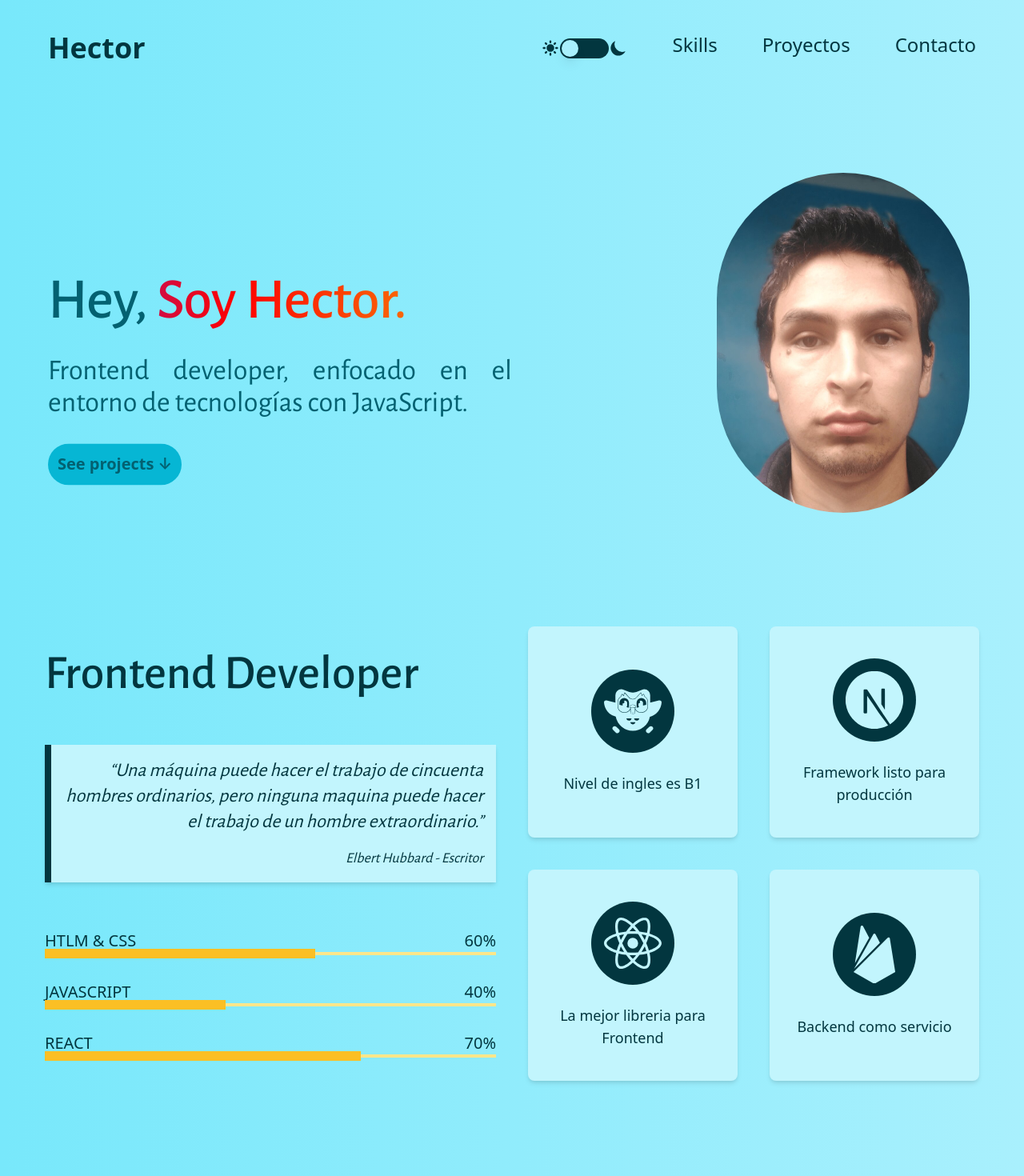
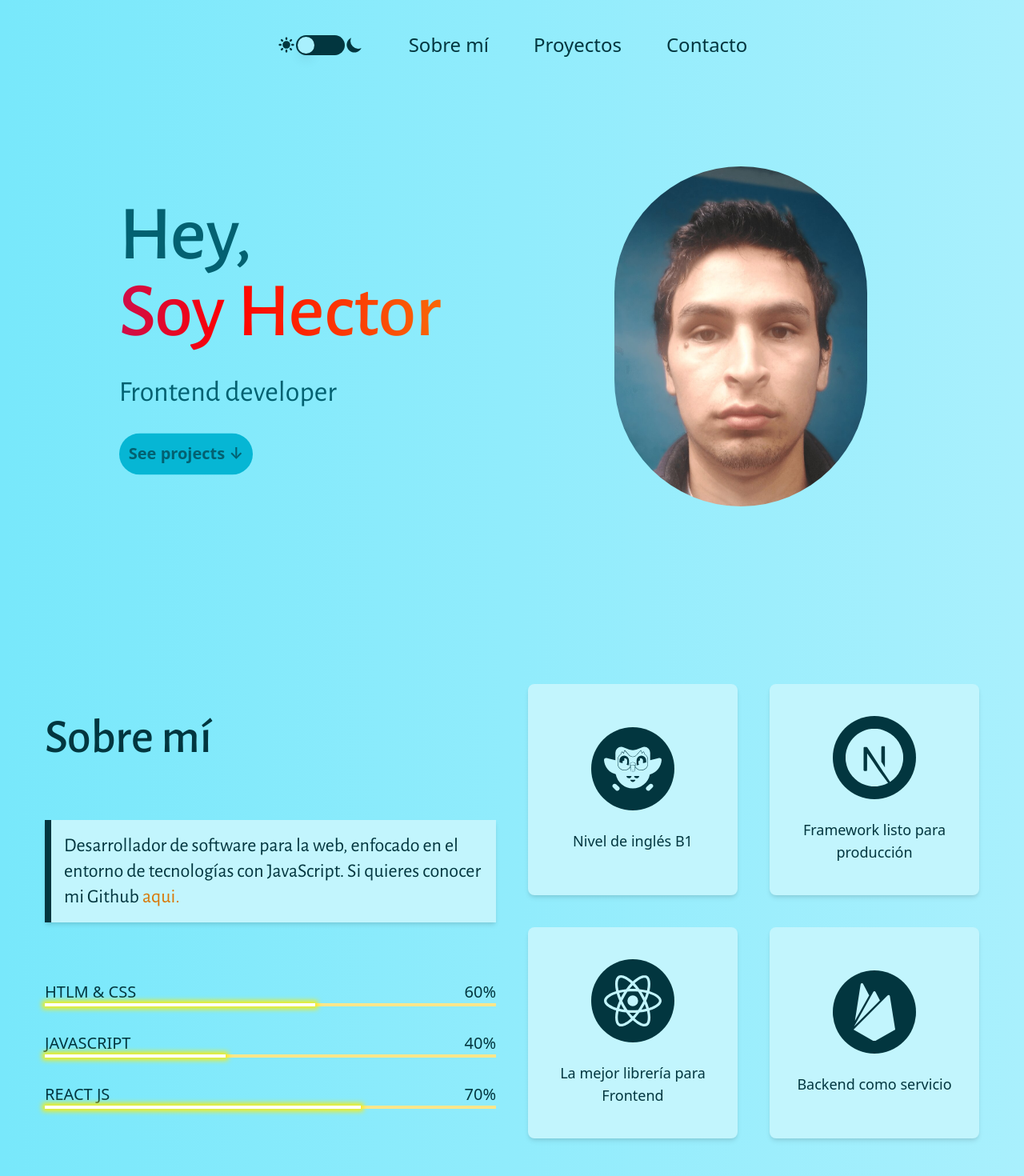
Before and after one commit to hecthorl/portfolio-prev, a Next.js app: page / in a window 1280 px wide. Shown: the top 1470 px of the page at 80% size. Built offline with nearby package versions, Linux system fonts and the light colour scheme.

Commit message:
redisigned

```diff
--- a/components/Buttontoggle/index.jsx
+++ /dev/null
@@ -1,10 +0,0 @@
-import { HiMenu, HiX } from 'react-icons/hi';
-const Buttontoggle = ({ onClick, isActive }) => {
-   return (
-      <button onClick={onClick} className="toogle-btn">
-         {isActive ? <HiX /> : <HiMenu />}
-      </button>
-   );
-};
-
-export default Buttontoggle;
--- a/components/Contact.jsx
+++ b/components/Contact.jsx
@@ -22,7 +22,7 @@ const Contact = () => {
             </form>
          </section>
          <footer className="footer-section">
-            <time>©{new Date().getFullYear()} Hector.</time>
+            <span> Hector Vargas</span>
             <a href="https://github.com/hecthorl" target="_blank">
                <FaGithub className="inline text-2xl ml-2" />
             </a>
--- a/components/Hero.jsx
+++ b/components/Hero.jsx
@@ -11,13 +11,10 @@ const Hero = () => {
                   before=" "
                   className="hero-name before:content-[attr(before)]"
                >
-                  Soy Hector.
+                  Soy Hector
                </span>
             </h1>
-            <p className="hero-text">
-               Frontend developer, enfocado en el entorno de tecnologías con
-               JavaScript.
-            </p>
+            <p className="hero-text">Frontend developer</p>
             <a href="#proyects" className="hero-btn">
                See projects ↓
             </a>
--- a/components/Navbar/Menu.jsx
+++ b/components/Navbar/Menu.jsx
@@ -13,6 +13,7 @@ const Menu = ({ className }) => {
    }, [enabled]);
 
    return (
+      <nav>
          <ul className={className}>
             <div className="flex items-center">
                <HiSun className="menu-icon" />
@@ -35,10 +36,11 @@ const Menu = ({ className }) => {
                </Switch>
                <HiMoon className="menu-icon" />
             </div>
-         <Li content="Skills" href="#skills" className="menu-li" />
+            <Li content="Sobre mí" href="#skills" className="menu-li" />
             <Li content="Proyectos" href="#proyects" className="menu-li" />
             <Li content="Contacto" href="#contact" className="menu-li" />
          </ul>
+      </nav>
    );
 };
 export default Menu;
--- a/components/Navbar/index.jsx
+++ b/components/Navbar/index.jsx
@@ -1,12 +1,10 @@
 import { useEffect, useState } from 'react';
 import { Transition } from '@headlessui/react';
-import Buttontoggle from '../Buttontoggle';
 import Menu from 'components/Navbar/Menu';
+import { Sling as Hamburger } from 'hamburger-react';
 
 const Navbar = () => {
    const [isActive, setIsActive] = useState(false);
-
-   const bigName = isActive ? 'text-segundo' : 'text-cuarto';
 
    useEffect(() => {
       window.onscroll = () => setIsActive(false);
@@ -16,19 +14,18 @@ const Navbar = () => {
    return (
       <header className="px-3">
          <div className="header-wrapper">
-            <a href="/" className={`${bigName} name-icon`}>
-               Hector
-            </a>
             <Menu className="hidden md:flex md:gap-14 md:text-2xl" />
             <div className="md:hidden">
-               <Buttontoggle
-                  isActive={isActive}
-                  onClick={() => setIsActive(!isActive)}
+               <Hamburger
+                  label="Show menu"
+                  color="#06B6D4"
+                  toggled={isActive}
+                  toggle={setIsActive}
                />
             </div>
             <Transition
                as="nav"
-               className="fixed top-16 left-0 list-none z-10"
+               className="fixed top-16 left-0 z-10"
                show={isActive}
                enter="transition-transform duration-500"
                enterFrom="-translate-y-full"
--- a/components/Projects/ProjectCard.jsx
+++ b/components/Projects/ProjectCard.jsx
@@ -14,10 +14,20 @@ const ProjectCard = ({ title, desc, webSite, codeSource, img }) => {
                   <p className="text-justify text-lg">{desc}</p>
                </blockquote>
                <div className="space-x-6">
-                  <a className="btn-card" href={webSite} target="_blank">
+                  <a
+                     className="btn-card"
+                     rel="noopener noreferrer"
+                     href={webSite}
+                     target="_blank"
+                  >
                      Visitar
                   </a>
-                  <a className="btn-card" href={codeSource} target="_blank">
+                  <a
+                     className="btn-card"
+                     rel="noopener noreferrer"
+                     href={codeSource}
+                     target="_blank"
+                  >
                      Ver código
                   </a>
                </div>
--- a/components/Projects/Projects.jsx
+++ b/components/Projects/Projects.jsx
@@ -4,18 +4,15 @@ const Projects = () => {
    return (
       <section className="projects-section">
          <div className="title-sp">
-            <h2
-               id="proyects"
-               className="text-cyan-800 dark:text-cyan-100 pb-1 font-semibold"
-            >
+            <h2 id="proyects" className="projects-section-title">
                Proyectos Destacados
             </h2>
             <hr className="border border-cyan-300 dark:border-cyan-600" />
          </div>
-         <div className="space-y-10 md:space-y-32">
+         <div className="space-y-24 md:space-y-32">
             <ProjectCard
                title="Devtter"
-               desc="Un clon de tweeter para desarrolladores con real-time, construido con NextJS y firebase."
+               desc="Un clon de tweeter para desarrolladores en tiempo real, construido con NextJS y firebase."
                codeSource="https://github.com/hecthorl/devtter"
                webSite="https://devtter-ten.vercel.app/home"
                img="bg-devtter"
--- a/components/Skills/StatLine.jsx
+++ b/components/Skills/StatLine.jsx
@@ -7,7 +7,7 @@ const StatLine = ({ progress, area }) => {
          </div>
          <div className="relative w-full h-1 bg-yellow-200">
             <div
-               className="absolute -top-1 h-3 bg-yellow-400"
+               className="absolute top-0 h-1 bg-white shadow-neon"
                style={{ width: `${progress}%` }}
             ></div>
          </div>
--- a/components/Skills/index.jsx
+++ b/components/Skills/index.jsx
@@ -4,27 +4,29 @@ const Skills = () => {
    return (
       <section id="skills" className="skills-section md:h-screen">
          <div className="skills-overview">
-            <h4 className="skills-overview-title">Frontend Developer</h4>
-            <blockquote className="skills-overview-quote">
-               <p>
-                  “Una máquina puede hacer el trabajo de cincuenta hombres
-                  ordinarios, pero ninguna maquina puede hacer el trabajo de un
-                  hombre extraordinario.”
-               </p>
-               <figcaption className="mt-4 text-lg">
-                  <span>Elbert Hubbard - Escritor</span>
-               </figcaption>
-            </blockquote>
+            <h4 className="skills-overview-title">Sobre mí</h4>
+            <p className="skills-overview-quote">
+               Desarrollador de software para la web, enfocado en el entorno de
+               tecnologías con JavaScript. Si quieres conocer mi Github
+               <a
+                  className="hover:underline hover:text-blue-500 ml-1 text-yellow-600"
+                  target="_blank"
+                  href="https://github.com/hecthorl"
+                  rel="noopener noreferrer"
+               >
+                  aqui.
+               </a>
+            </p>
             <div className="skills-stats">
                <StatLine progress={60} area="HTLM & CSS" />
                <StatLine progress={40} area="JAVASCRIPT" />
-               <StatLine progress={70} area="REACT" />
+               <StatLine progress={70} area="REACT JS" />
             </div>
          </div>
          <div className="skills-cards">
-            <SkillCard icon="duo" desc="Nivel de ingles es B1" />
+            <SkillCard icon="duo" desc="Nivel de inglés B1" />
             <SkillCard icon="next" desc="Framework listo para producción" />
-            <SkillCard icon="react" desc="La mejor libreria para Frontend" />
+            <SkillCard icon="react" desc="La mejor librería para Frontend" />
             <SkillCard icon="firebase" desc="Backend como servicio" />
          </div>
          <div></div>
--- a/package.json
+++ b/package.json
@@ -9,6 +9,7 @@
    },
    "dependencies": {
       "@headlessui/react": "1.2.0",
+      "hamburger-react": "2.4.1",
       "next": "11.0.0",
       "react": "17.0.2",
       "react-dom": "17.0.2",
--- a/styles/globals.css
+++ b/styles/globals.css
@@ -28,13 +28,10 @@
 
 @layer components {
    .header-wrapper {
-      @apply flex justify-between py-1 border-b-2 border-cyan md:border-none md:max-w-[1200px] mx-auto md:py-10 md:px-5;
+      @apply flex md:justify-center justify-end py-1 md:max-w-[1200px] mx-auto md:py-10 md:px-5;
    }
    .ul-header {
       @apply w-screen flex flex-col items-center text-2xl z-10 gap-10 justify-center h-menu bg-cyan-100 dark:bg-cyan-800 transition-colors duration-300;
-   }
-   .name-icon {
-      @apply text-3xl md:text-4xl font-bold text-cyan-800 dark:text-cyan-100;
    }
    .menu-icon {
       @apply inline text-cyan-800 dark:text-cyan-100;
@@ -55,13 +52,13 @@
    }
 
    .hero-section {
-      @apply md:my-24 px-5 text-justify text-cyan-700 dark:text-cyan-100 md:max-w-[1200px] md:w-full md:grid md:grid-cols-2 md:place-items-end md:mx-auto mb-20;
+      @apply md:py-24 px-5 text-justify text-cyan-700 dark:text-cyan-100 md:max-w-[1200px] md:w-full md:grid md:grid-cols-2 md:place-items-center md:mx-auto mb-20;
    }
    .hero-title {
-      @apply md:text-7xl text-4xl my-8 font-semibold font-alegreya;
+      @apply md:text-8xl text-5xl my-8 font-semibold font-alegreya;
    }
    .hero-name {
-      @apply bg-clip-text text-transparent bg-gradient-to-r dark:from-yellow-400 dark:via-blue-400 dark:to-[lime] bg-200% animate-iris from-purple-700 via-[red] to-yellow-500;
+      @apply bg-clip-text text-transparent bg-gradient-to-r dark:from-yellow-400 dark:via-blue-400 dark:to-[lime] bg-200% animate-iris from-purple-700 via-[red] to-yellow-500 block;
    }
 
    .hero-text {
@@ -86,7 +83,7 @@
       @apply md:text-6xl;
    }
    .skills-overview-quote {
-      @apply border-l-8 border-cyan-800 text-right bg-cyan-50 p-4 text-2xl italic font-alegreya dark:bg-cyan-700 shadow-md;
+      @apply border-l-8 border-cyan-800 bg-cyan-50 p-4 text-2xl font-alegreya dark:bg-cyan-700 shadow-md;
    }
    .skills-stats {
       @apply w-full space-y-8;
@@ -106,6 +103,10 @@
 
    .projects-section {
       @apply px-4 pb-6 space-y-12 pt-24;
+   }
+
+   .projects-section-title {
+      @apply text-cyan-800 dark:text-cyan-100 pb-1 font-semibold;
    }
 
    .title-sp {
--- a/tailwind.config.js
+++ b/tailwind.config.js
@@ -51,6 +51,9 @@ module.exports = {
          height: {
             menu: 'calc(100vh - 62px)',
          },
+         boxShadow: {
+            neon: '0px 0px 6px 3px #ffed00',
+         },
          fontFamily: {
             alegreya: '"Alegreya Sans"',
          },
```
Also changed, not shown: 1 other file (tests, documents, lock files or other folders). Lines whose indentation alone changed are shown as unchanged.
